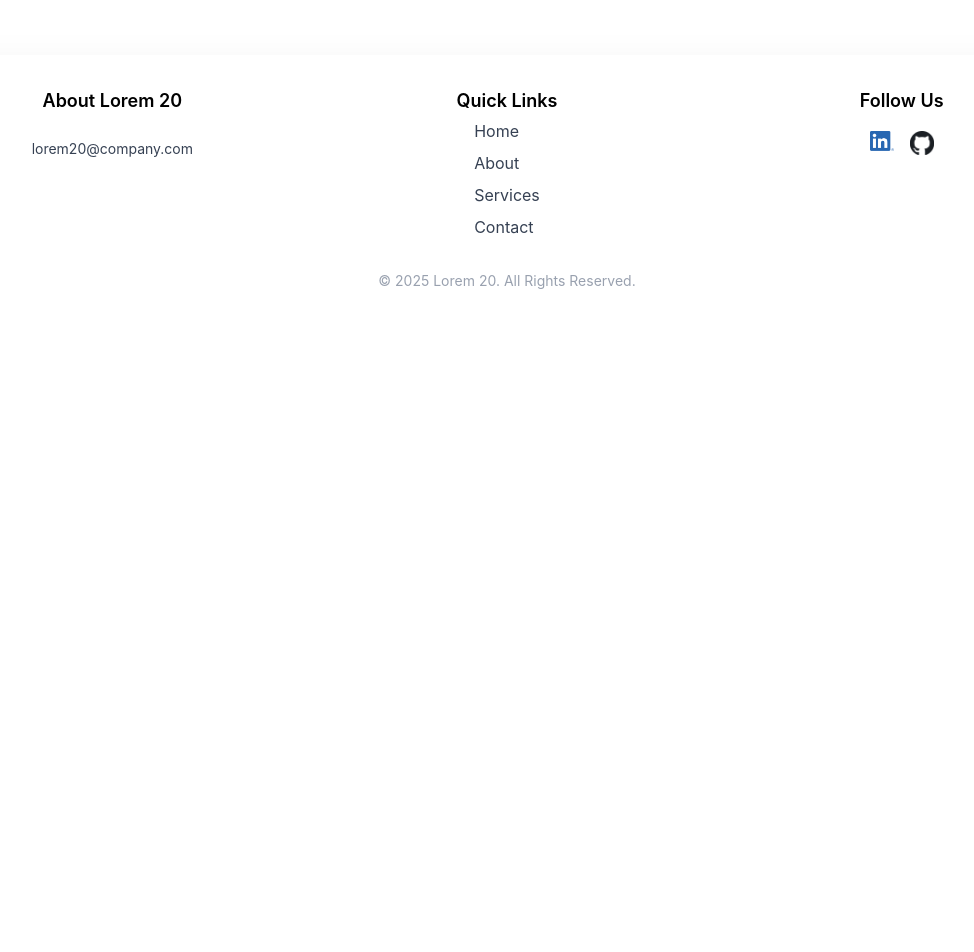
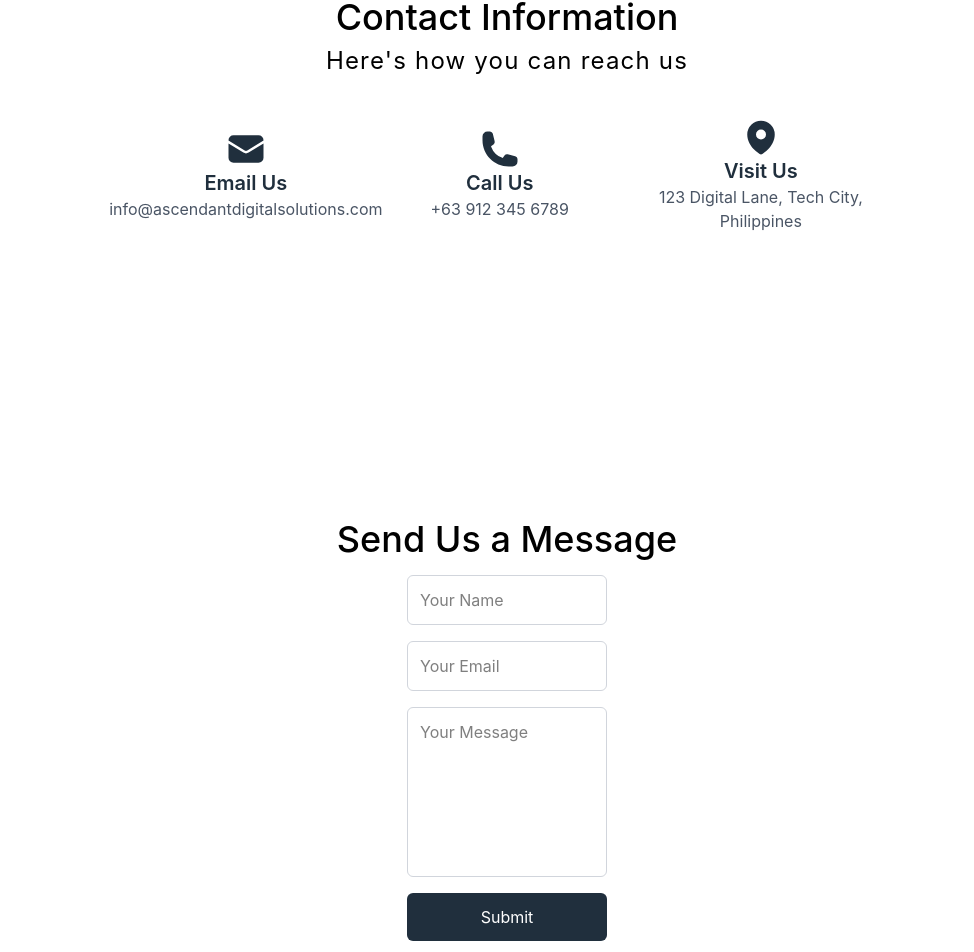
Before and after one commit to garkgodwin/gg-react-tailwind-1, a React (Vite) app: page /contact in a window 1280 px wide. Shown: the part 777-1729 px from the top of the page, without its empty margins (133-1107 px from the left). Before the commit the page ends 1100 px from the top, so only its background shows below. Built offline with nearby package versions, Linux system fonts and the light colour scheme.

Commit message:
added contact page

```diff
--- a/src/components/Button.jsx
+++ b/src/components/Button.jsx
@@ -1,9 +1,9 @@
 import React from "react";
 
-const Button = ({handleClick , children}) => {
+const Button = ({className="", handleClick , children}) => {
   return <button onClick={(e) => {
     e.preventDefault(); handleClick(e);
-  }} className="primary-bg-color text-white p-3 rounded-md cursor-pointer z-1">
+  }} className={`primary-bg-color text-white p-3 rounded-md cursor-pointer z-1 ${className}`}>
   {children}
 </button>
 };
--- a/src/containers/Section.jsx
+++ b/src/containers/Section.jsx
@@ -1,8 +1,8 @@
 import React from 'react'
 
-const Section = ({children}) => {
+const Section = ({id="", children}) => {
   return (
-    <section className="p-16 py-24 relative bg-cover bg-top min-h-[75vh] flex flex-col justify-center items-center text-black">
+    <section id={id} className="p-16 py-24 relative bg-cover bg-top min-h-[75vh] flex flex-col justify-center items-center text-black">
       {children}
     </section>
   )
--- /dev/null
+++ b/src/pages/Contact.jsx
@@ -0,0 +1,87 @@
+import React from "react";
+import HeroSection from "../containers/HeroSection";
+import Section from "../containers/Section";
+import Card from "../containers/Card";
+import Button from "../components/Button";
+import { EnvelopeIcon, PhoneIcon, MapPinIcon } from "@heroicons/react/24/solid";
+
+const iconWidth = 40;
+
+const contactDetails = [
+  {
+    icon: <EnvelopeIcon width={iconWidth} />,
+    title: "Email Us",
+    desc: "info@ascendantdigitalsolutions.com"
+  },
+  {
+    icon: <PhoneIcon width={iconWidth} />,
+    title: "Call Us",
+    desc: "+63 912 345 6789"
+  },
+  {
+    icon: <MapPinIcon width={iconWidth} />,
+    title: "Visit Us",
+    desc: "123 Digital Lane, Tech City, Philippines"
+  }
+];
+
+const ContactPage = () => {
+  return (
+    <>
+      <HeroSection>
+        <h1 className="text-5xl font-bold mb-4 max-w-lg text-center z-1">Get in Touch</h1>
+        <p className="text-xl tracking-wider mb-2 max-w-lg text-center z-1">
+          Lorem ipsum dolor sit amet consectetur adipisicing elit. Odit tempora nemo hic, nobis vitae adipisci.
+        </p>
+        <Button handleClick={() => window.location = "#contact-form"}>Send a Message</Button>
+      </HeroSection>
+
+      <Section>
+        <h2 className="text-4xl font-medium mb-2 text-center">Contact Information</h2>
+        <p className="text-2xl tracking-wider text-center">
+          Here's how you can reach us
+        </p>
+        <ul className="flex flex-wrap md:flex-nowrap gap-4 justify-center mt-6">
+          {contactDetails.map((detail, index) => (
+            <li key={index} className="max-w-xs">
+              <Card shadow={false}>
+                {detail.icon}
+                <p className="text-xl font-semibold">{detail.title}</p>
+                <span className="text-md text-gray-600">{detail.desc}</span>
+              </Card>
+            </li>
+          ))}
+        </ul>
+      </Section>
+
+      <Section id="contact-form">
+        <h2 className="text-4xl font-medium mb-4 text-center">Send Us a Message</h2>
+        <form className="flex flex-col justify-center items-center gap-4">
+          <input
+            type="text"
+            placeholder="Your Name"
+            className="w-md-100 w-50 p-3 rounded-md border border-gray-300"
+            required
+          />
+          <input
+            type="email"
+            placeholder="Your Email"
+            className="w-md-100 w-50 p-3 rounded-md border border-gray-300"
+            required
+          />
+          <textarea
+            rows="6"
+            placeholder="Your Message"
+            className="w-md-100 w-50 p-3 rounded-md border border-gray-300 resize-none"
+            required
+          />
+          <div className="text-center">
+            <Button type="submit" className="w-md-100 w-50">Submit</Button>
+          </div>
+        </form>
+      </Section>
+    </>
+  );
+};
+
+export default ContactPage;
--- a/src/routes/AppRoutes.jsx
+++ b/src/routes/AppRoutes.jsx
@@ -4,6 +4,7 @@ import { Routes, Route } from "react-router";
 import Home from "./../pages/Home";
 import About from './../pages/About'
 import Services from './../pages/Services'
+import Contact from './../pages/Contact'
 import NotFound from './../pages/NotFound'
 const AppRoutes = () => {
   return (
@@ -12,6 +13,7 @@ const AppRoutes = () => {
         <Route path="/" element={<Home />} />
         <Route path="/about" element={<About />} />
         <Route path="/services" element={<Services />} />
+        <Route path="/contact" element={<Contact />} />
         <Route path="*" element={<NotFound />} />
       </Routes>
     </Page>
```
